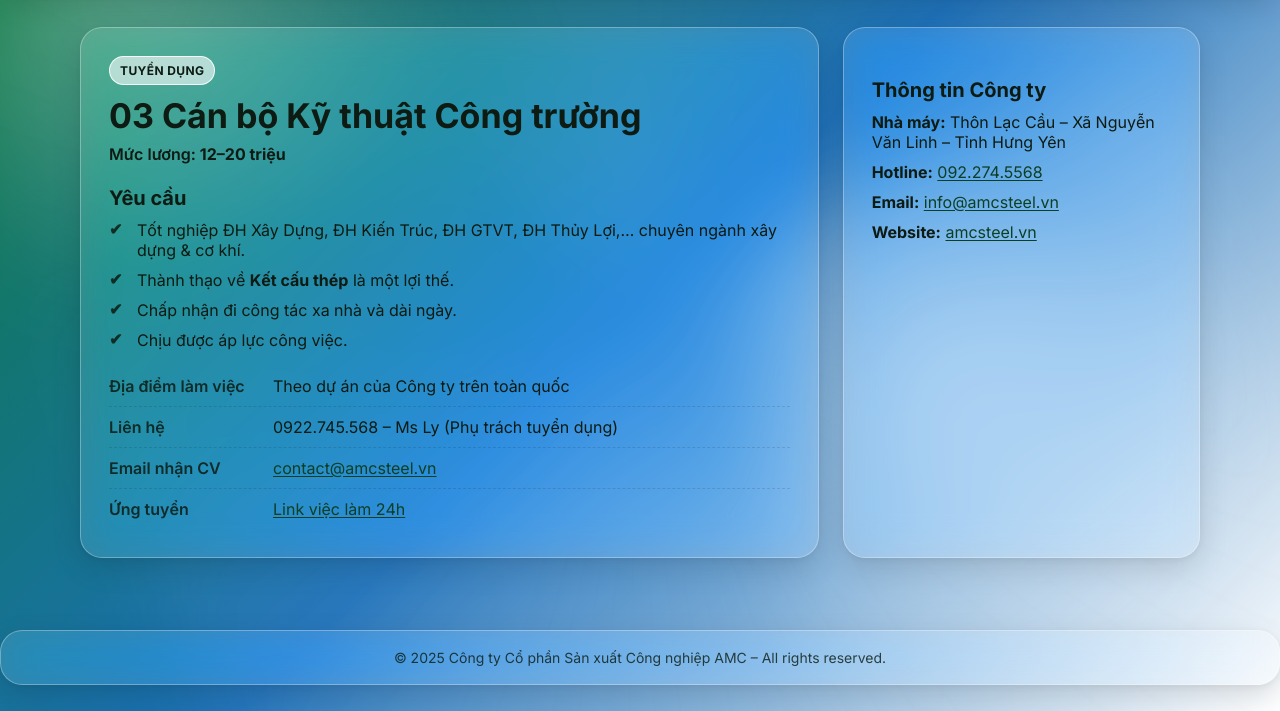
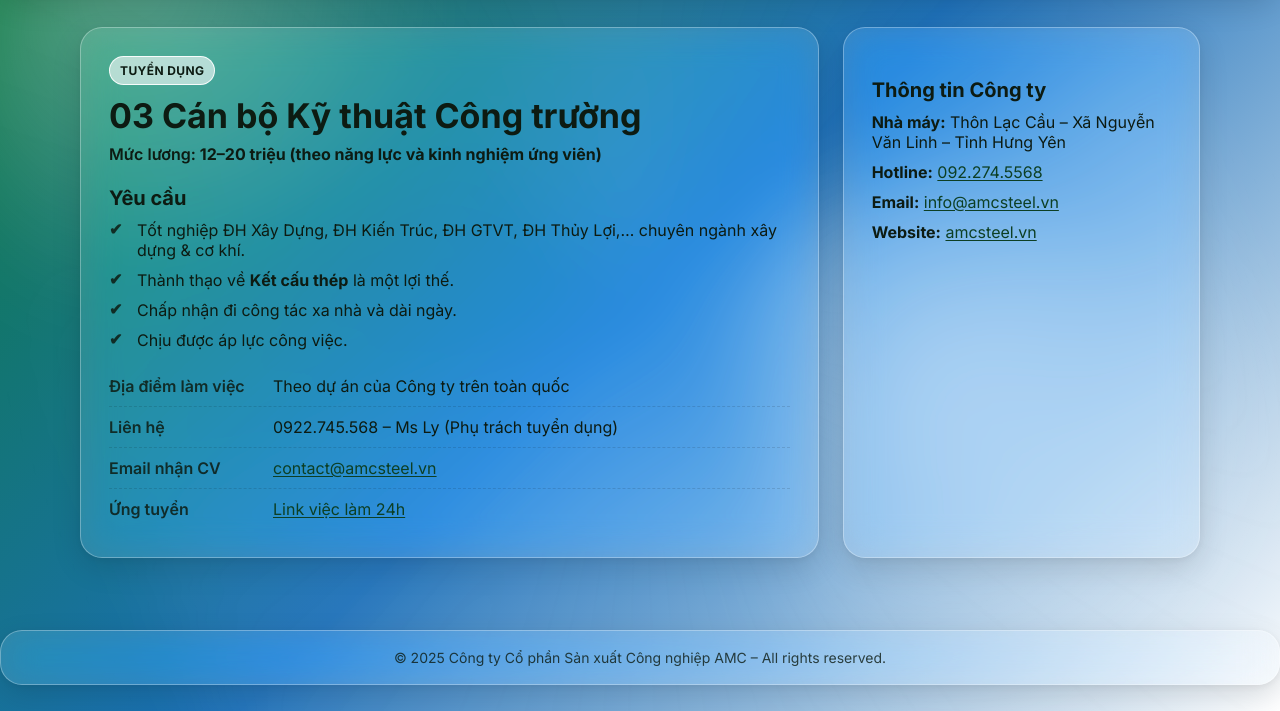
Before and after one commit to thjckpka1/AMC_tuyendung, a plain HTML site: page index.html in a window 1280 px wide. Shown: the part 89-800 px from the top of the page. Drawn offline with Linux system fonts and the light colour scheme.

Commit message:
Update index.html

```diff
--- a/index.html
+++ b/index.html
@@ -39,7 +39,7 @@
     <section class="card glass">
       <div class="badge">Tuyển dụng</div>
       <h2>03 Cán bộ Kỹ thuật Công trường</h2>
-      <p class="lead">Mức lương: <strong>12–20 triệu</strong></p>
+      <p class="lead">Mức lương: <strong>12–20 triệu (theo năng lực và kinh nghiệm ứng viên)</strong></p>
 
       <h3>Yêu cầu</h3>
       <ul class="ticks">
```
